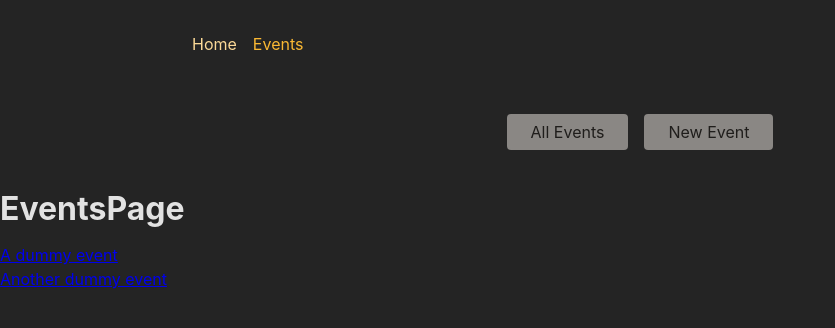
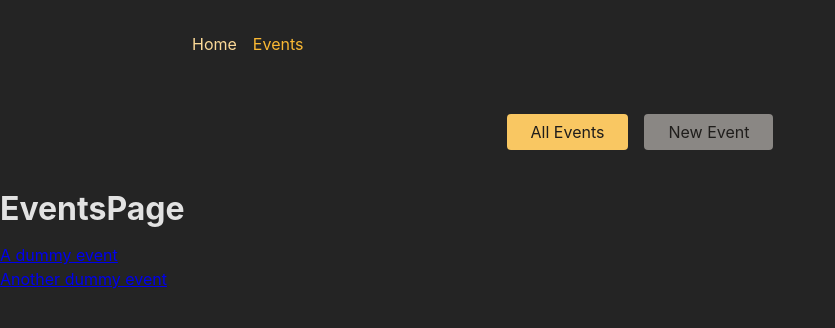
Before and after one commit to pguto4real/routing-project, a React (Create React App) app in the folder frontend/: page /events in a window 1280 px wide. Shown: the top 328 px of the page, without its empty margins (0-835 px from the left). Built offline with nearby package versions, Linux system fonts and the light colour scheme.

Commit message:
add active

```diff
--- a/frontend/src/components/EventsNavigation.js
+++ b/frontend/src/components/EventsNavigation.js
@@ -1,5 +1,5 @@
-import { NavLink } from 'react-router-dom';
-import classes from './EventsNavigation.module.css';
+import { NavLink } from "react-router-dom";
+import classes from "./EventsNavigation.module.css";
 
 function EventsNavigation() {
   return (
@@ -7,10 +7,25 @@ function EventsNavigation() {
       <nav>
         <ul className={classes.list}>
           <li>
-            <NavLink to="/events">All Events</NavLink>
+            <NavLink
+              to=""
+              className={({ isActive }) =>
+                isActive ? classes.active : undefined
+              }
+              end
+            >
+              All Events
+            </NavLink>
           </li>
           <li>
-            <NavLink to="/events/new">New Event</NavLink>
+            <NavLink
+              to="/events/new"
+              className={({ isActive }) =>
+                isActive ? classes.active : undefined
+              }
+            >
+              New Event
+            </NavLink>
           </li>
         </ul>
       </nav>
--- a/frontend/src/components/MainNavigation.js
+++ b/frontend/src/components/MainNavigation.js
@@ -12,6 +12,7 @@ function MainNavigation() {
               className={({ isActive }) =>
                 isActive ? classes.active : undefined
               }
+              end
             >
               Home
             </NavLink>
```
